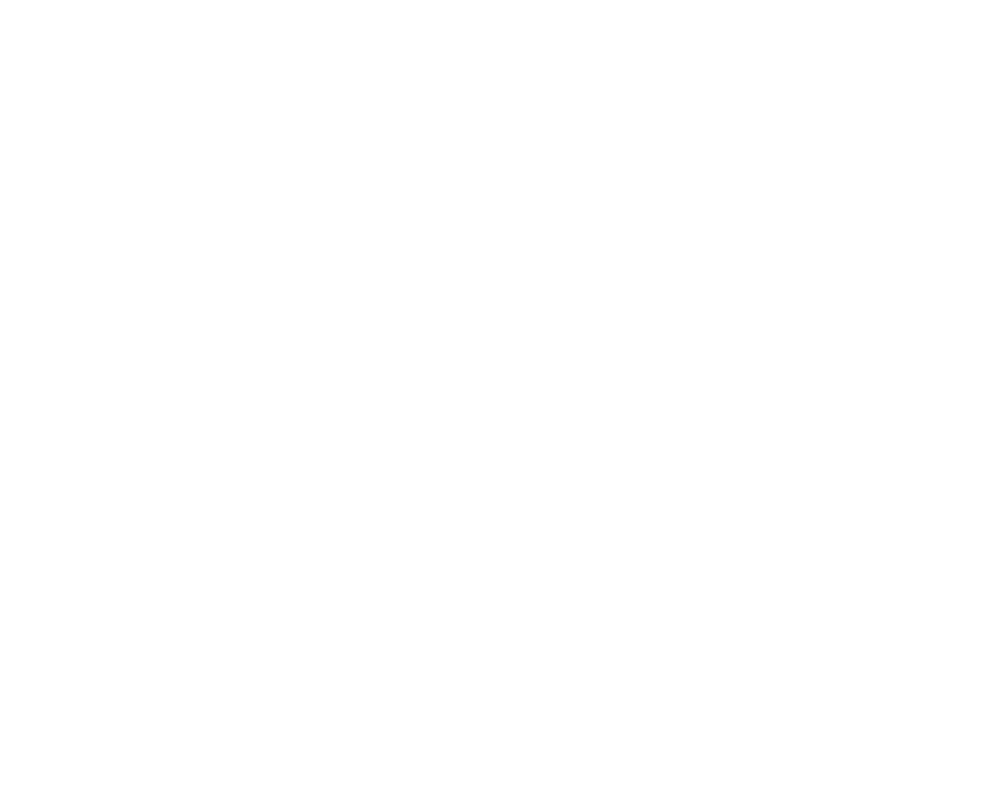
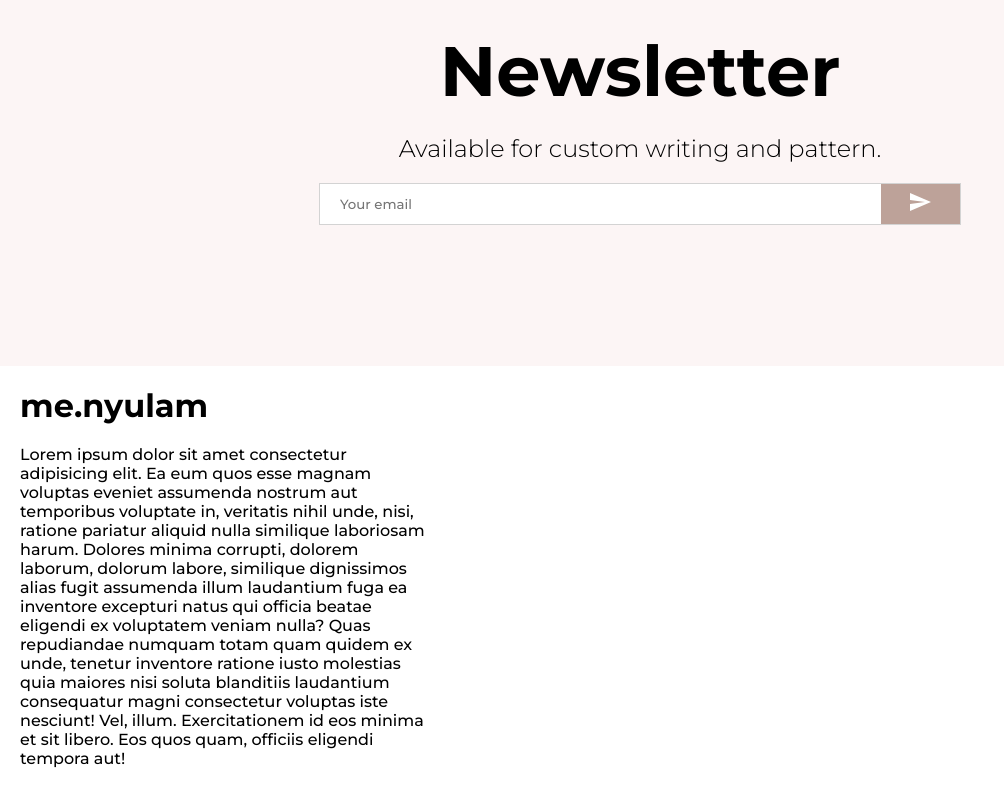
Before and after one commit to Muhammad-Ilham-Ferdiansyah/react-app-menyulam, a React (Create React App) app: page / in a window 1280 px wide. Shown: the part 2340-3146 px from the top of the page, without its empty margins (0-1004 px from the left). Before the commit the page ends 2226 px from the top, so only its background shows below. Built offline with nearby package versions, Linux system fonts and the light colour scheme; a web font is replaced by a local one.

Commit message:
Menambahkan Newsletter

```diff
--- /dev/null
+++ b/src/components/Footer.jsx
@@ -0,0 +1,65 @@
+import { Facebook, Instagram, WhatsApp } from '@mui/icons-material'
+import React from 'react'
+import styled from 'styled-components'
+
+const Container = styled.div`
+    display: flex;
+`
+const Left = styled.div`
+    flex: 1;
+    display: flex;
+    flex-direction: column;
+    padding: 20px;
+`
+
+const Logo = styled.h1``
+const Desc = styled.p`
+    margin: 20px 0;
+`
+const SocialContainer = styled.div`
+    display: flex;
+`
+const SocialIcon = styled.div`
+    width: 40px;
+    height: 40px;
+    border-radius: 50%;
+    color: white;
+    background-color: #${props=>props.color}
+    display: flex;
+    align-items: center;
+    justify-content: center;
+`
+
+
+const Center = styled.div`
+    flex: 1;
+`
+const Right = styled.div`
+    flex: 1;
+`
+
+const Footer = () => {
+    return (
+        <Container>
+            <Left>
+                <Logo>me.nyulam</Logo>
+                <Desc>Lorem ipsum dolor sit amet consectetur adipisicing elit. Ea eum quos esse magnam voluptas eveniet assumenda nostrum aut temporibus voluptate in, veritatis nihil unde, nisi, ratione pariatur aliquid nulla similique laboriosam harum. Dolores minima corrupti, dolorem laborum, dolorum labore, similique dignissimos alias fugit assumenda illum laudantium fuga ea inventore excepturi natus qui officia beatae eligendi ex voluptatem veniam nulla? Quas repudiandae numquam totam quam quidem ex unde, tenetur inventore ratione iusto molestias quia maiores nisi soluta blanditiis laudantium consequatur magni consectetur voluptas iste nesciunt! Vel, illum. Exercitationem id eos minima et sit libero. Eos quos quam, officiis eligendi tempora aut!</Desc>
+                <SocialContainer>
+                    <SocialIcon color="e4405f">
+                        <Instagram/>
+                    </SocialIcon>
+                    <SocialIcon color="3b5999">
+                        <Facebook/>
+                    </SocialIcon>
+                    <SocialIcon color="02BF3A">
+                        <WhatsApp/>
+                    </SocialIcon>
+                </SocialContainer>
+            </Left>
+            <Center></Center>
+            <Right></Right>
+        </Container>
+    )
+}
+
+export default Footer
--- /dev/null
+++ b/src/components/Newsletter.jsx
@@ -0,0 +1,57 @@
+import { Send } from '@mui/icons-material'
+import React from 'react'
+import styled from 'styled-components'
+
+const Container = styled.div`
+    height: 60vh;
+    background-color: #fcf5f5;
+    display: flex;
+    align-items: center;
+    justify-content: center;
+    flex-direction: column;
+`
+const Title = styled.h1`
+    font-size: 70px;
+    margin-bottom: 20px;
+`
+const Description = styled.div`
+    font-size: 24px;
+    font-weight: 300;
+    margin-bottom: 20px;
+`
+const InputContainer = styled.div`
+    width: 50%;
+    height: 40px;
+    background-color: white;
+    display: flex;
+    justify-content: space-between;
+    border: 1px solid lightgray;
+`
+const Input = styled.input`
+    border: none;
+    flex: 8;
+    padding-left: 20px;
+`
+const Button = styled.button`
+    flex: 1;
+    border: none;
+    background-color: #BDA299;
+    color: white;
+`
+
+const Newsletter = () => {
+    return (
+        <Container>
+            <Title>Newsletter</Title>
+            <Description>Available for custom writing and pattern.</Description>
+            <InputContainer>
+                <Input placeholder='Your email'/>
+                <Button>
+                    <Send/>
+                </Button>
+            </InputContainer>
+        </Container>
+    )
+}
+
+export default Newsletter
--- a/src/pages/Home.jsx
+++ b/src/pages/Home.jsx
@@ -1,7 +1,9 @@
 import React from 'react'
 import Announcement from '../components/Announcement'
 import Categories from '../components/Categories'
+import Footer from '../components/Footer'
 import Navbar from '../components/Navbar'
+import Newsletter from '../components/Newsletter'
 import Products from '../components/Products'
 import Slider from '../components/Slider'
 
@@ -12,6 +14,8 @@
             <Slider/>
             <Categories/>
             <Products/>
+            <Newsletter/>
+            <Footer/>
         </div>
     )
 }
```
